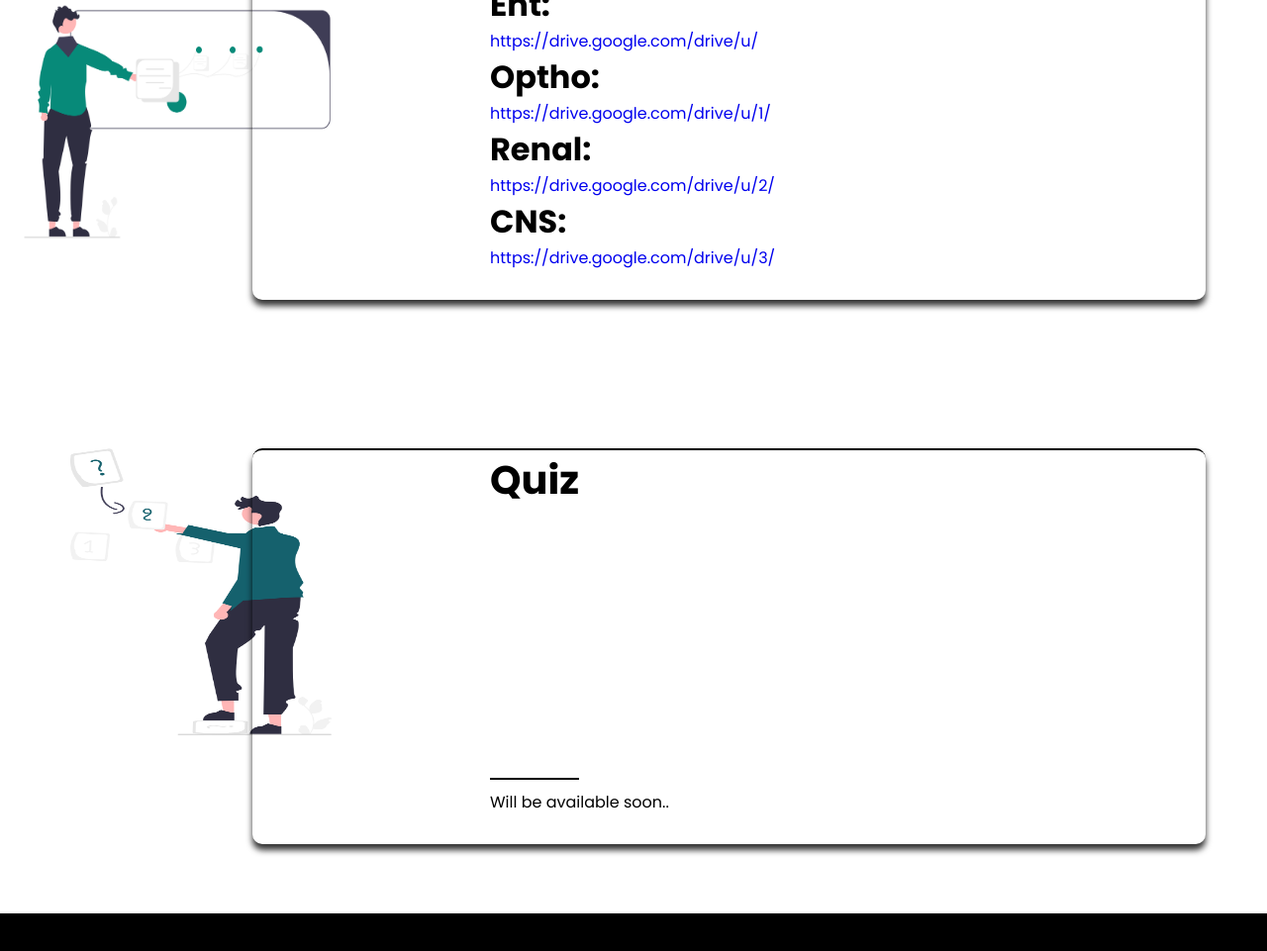
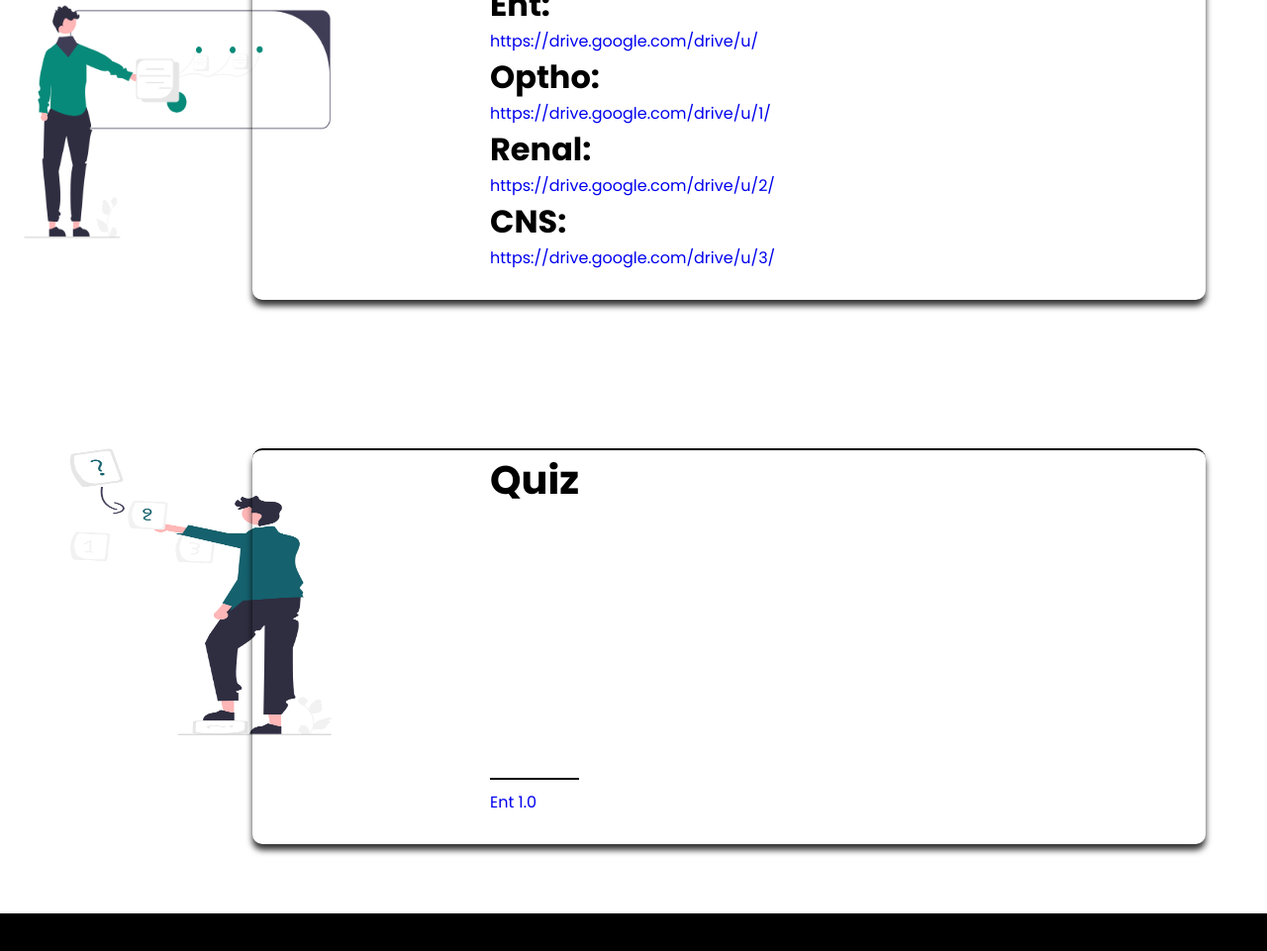
Before and after one commit to Medicose-Autaq/site, a plain HTML site: page index.html in a window 1280 px wide. Shown: the part 1600-2561 px from the top of the page at 99% size. Drawn offline with Linux system fonts and the light colour scheme; a web font is replaced by a local one.

Commit message:
Update index.html

```diff
--- a/index.html
+++ b/index.html
@@ -306,7 +306,7 @@
     <h2 >
       Quiz
     </h2>
-    Will be available soon..
+   <a href="indes.html">Ent 1.0</a>
 
   </div>
 
```
